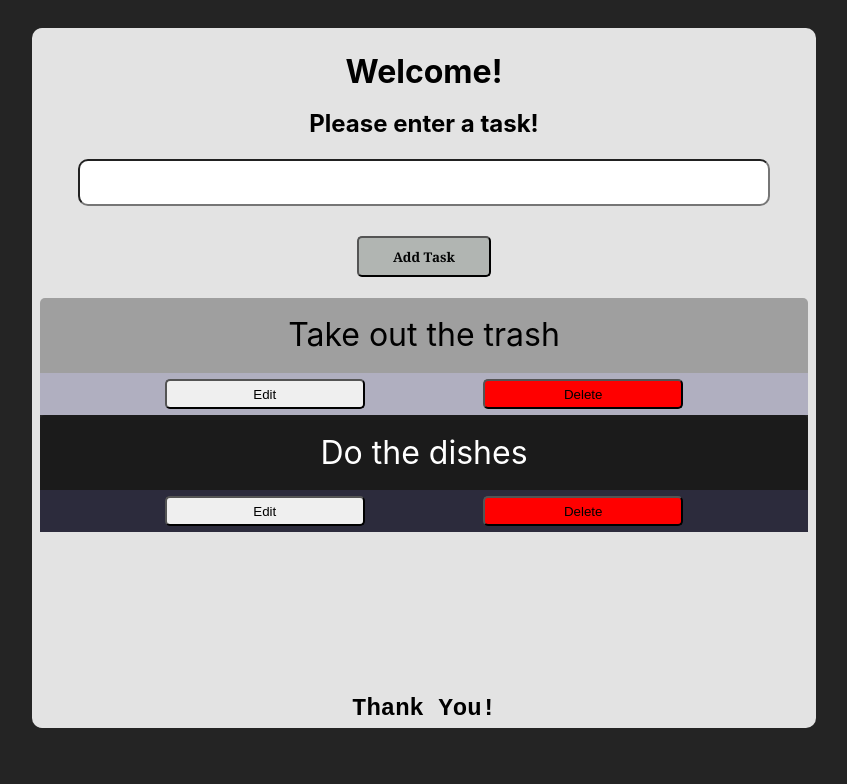
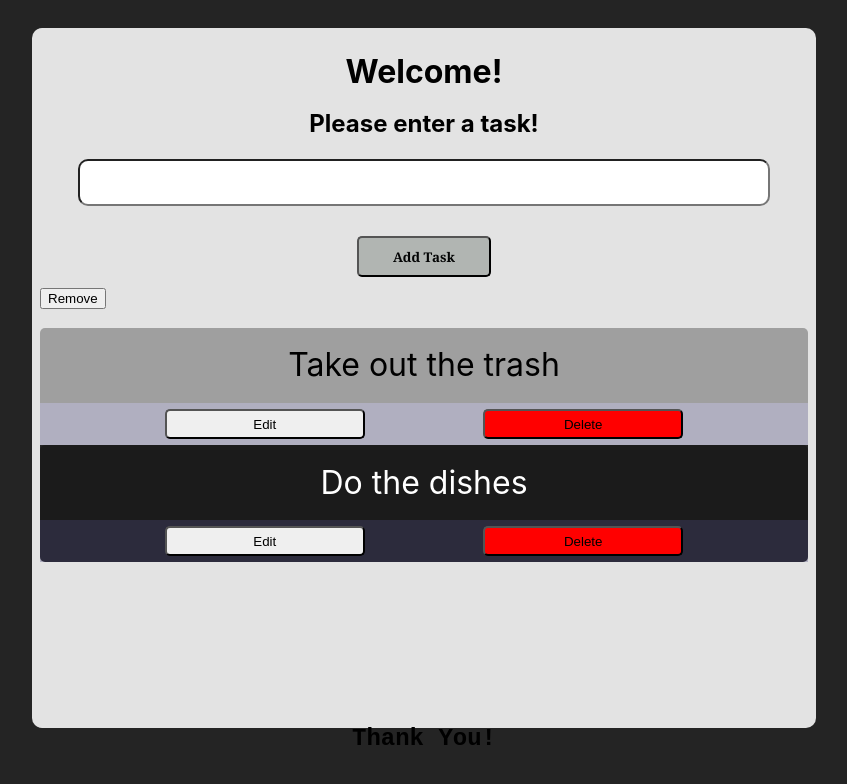
Before and after one commit to metalhead5209/react_Two-Doo, a React (Vite) app: page / in a window 1280 px wide. Shown: the top 784 px of the page, without its empty margins (216-1063 px from the left). Built offline with nearby package versions, Linux system fonts and the light colour scheme.

Commit message:
added edit and delete buttons for task list

```diff
--- a/src/App.css
+++ b/src/App.css
@@ -73,7 +73,7 @@ h2 {
 
 }
 
-.todo-name-container:nth-of-type(1){
+.todo-name-container:nth-child(1){
   border-top-left-radius: 5px;
   border-top-right-radius: 5px;
 }
@@ -81,6 +81,11 @@ h2 {
 .todo-list-item:nth-of-type(even) {
   background-color: rgba(0, 0, 0, 0.829);
   color: white;
+}
+
+.todo-list-item:nth-child(n+1) {
+  border-bottom-left-radius: 5px;
+  border-bottom-right-radius: 5px;
 }
 
 .todo-btn-group {
--- a/src/App.jsx
+++ b/src/App.jsx
@@ -1,4 +1,4 @@
-import { useState } from "react";
+import { useState, useEffect } from "react";
 import "./App.css";
 import Todo from "./components/Todo";
 import TodoForm from "./components/TodoForm";
@@ -12,12 +12,18 @@ function App() {
 
   const [tasks, setTasks] = useState(_TASKS);
 
+  const storage = localStorage;
+  // storage.setItem("task-data", JSON.stringify(tasks));
+
+  let retrievedData = JSON.parse(storage.getItem("task-data"));
+
   const todoList = tasks.map((task) => (
     <Todo id={task.id} name={task.name} key={task.id} />
   ));
 
   const addTask = (taskName) => {
     const newTask = { id: `td-${nanoid()}`, name: taskName };
+    // storage.setItem("task-data", JSON.stringify(tasks));
     setTasks([...tasks, newTask]);
   };
 
@@ -28,6 +34,7 @@ function App() {
         <h2>Please enter a task!</h2>
 
         <TodoForm addTask={addTask} />
+        <button onClick={() => storage.removeItem('task-data')}>Remove</button>
 
         <div className="todo-list-container">
           <ul className="todo-list">{todoList}</ul>
```
